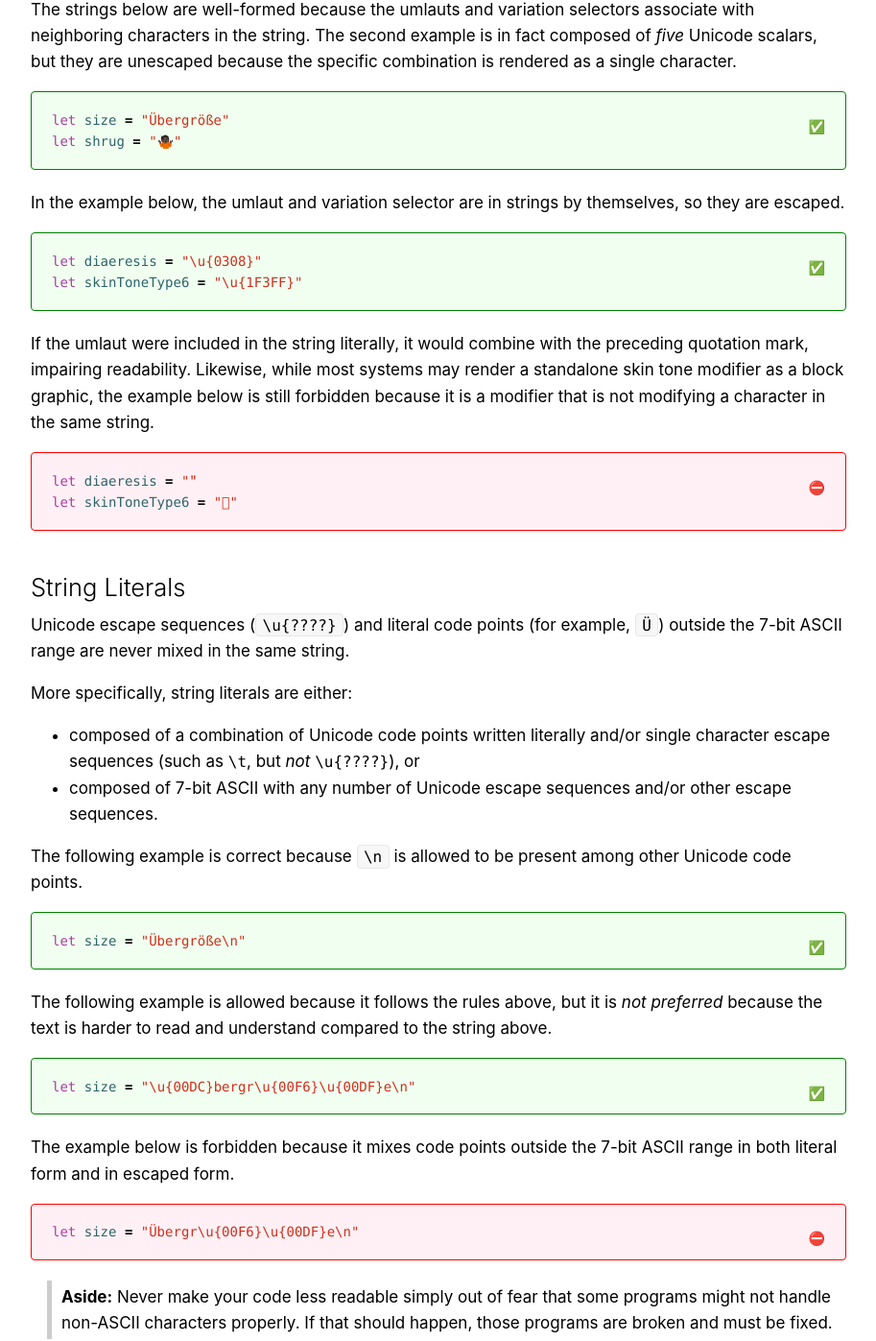
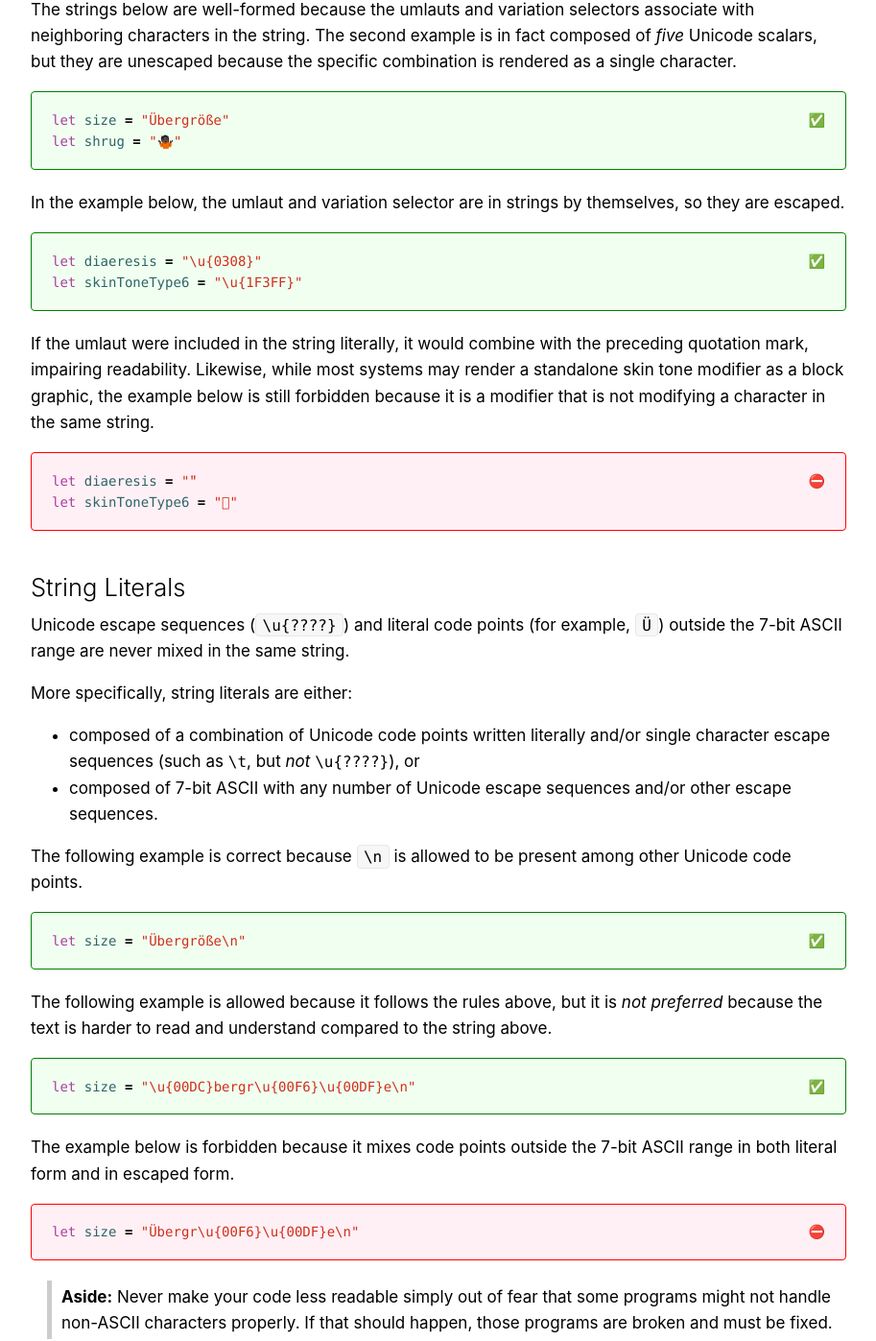
Before and after one commit to armartinez/swift-code-style-guidelines, a Jekyll site: the page built from index.md, in a window 1280 px wide. Shown: the part 4166-5563 px from the top of the page at 96% size, without its empty margins (183-1096 px from the left). Built offline with Jekyll 4.4.1, drawn with Linux system fonts in a browser that asks for light colours.

Commit message:
Remove duplicate license file, trim README, center example markers
- Delete LICENSE.txt; the license page now includes LICENSE directly.
- Drop the "Publish on GitHub Pages" and "Editing the guide" README sections.
- Fix the ✅ / ⛔️ marker offset: the pre's top margin collapses through its
  wrapper, so the marker sat 7px low, most visibly on one-line examples.

Co-Authored-By: Claude Opus 5.5 <noreply@anthropic.com>

```diff
--- a/css/main.css
+++ b/css/main.css
@@ -299,8 +299,10 @@ article .bad pre {
 .good::before,
 .bad::before {
   position: absolute;
-  /* pre margin (7px) + border (1px) + padding (17.5px / 21px) */
-  top: 25.5px;
+  /* The pre's top margin collapses through the wrapper, so the offset is just
+     its border (1px) plus padding (17.5px / 21px). That centers the marker on
+     the first line of code. */
+  top: 18.5px;
   right: 22px;
   z-index: 1;
   font-size: 14px;
@@ -421,7 +423,7 @@ pre.lw-container {
      the first line of code. */
   .good::before,
   .bad::before {
-    top: -4px;
+    top: -11px;
     right: 12px;
     padding: 0 3px;
     border-radius: 4px;
```
Also changed, not shown: LICENSE.md, LICENSE.txt (deleted), README.md.
